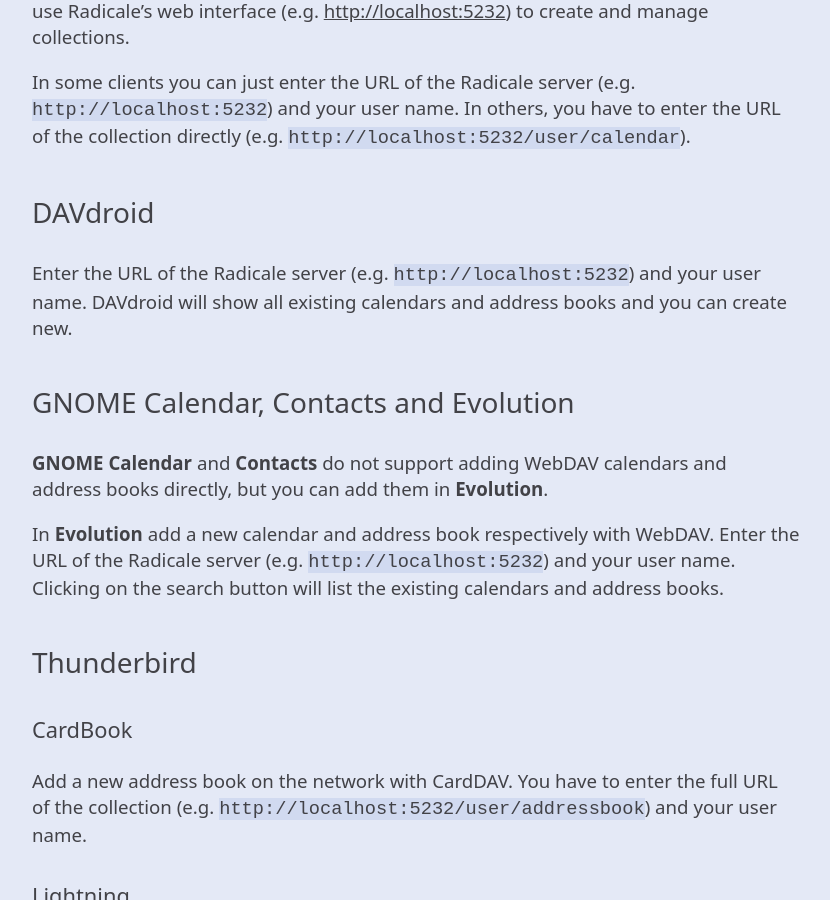
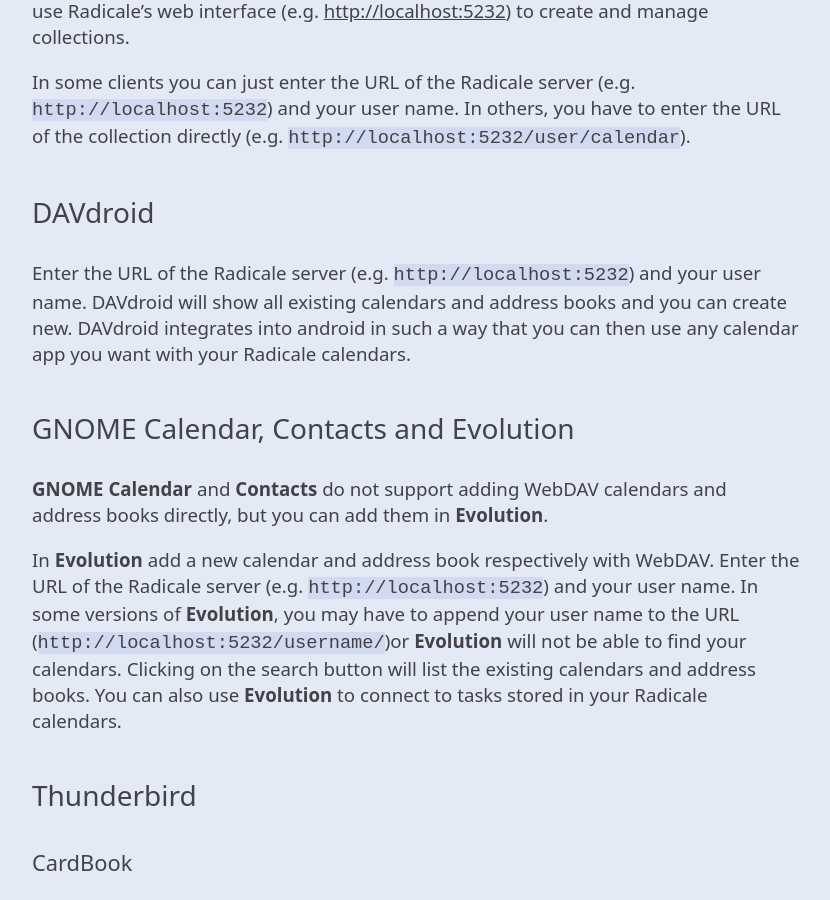
Before and after one commit to Kozea/Radicale, a Jekyll site: the page built from clients.md, in a window 1280 px wide and 900 px high, scrolled down 465 px. Shown: the whole window, without its empty margins (224-1054 px from the left). Built offline with Jekyll 4.4.1, drawn with Linux system fonts in a browser that asks for light colours.

Commit message:
A few additional clarifications
to Android and Evolution client information.

```diff
--- a/clients.md
+++ b/clients.md
@@ -32,7 +32,8 @@
 
 Enter the URL of the Radicale server (e.g. `http://localhost:5232`) and your
 user name. DAVdroid will show all existing calendars and address books and you
-can create new.
+can create new. DAVdroid integrates into android in such a way that you can then
+use any calendar app you want with your Radicale calendars.
 
 ## GNOME Calendar, Contacts and Evolution
 
@@ -41,8 +42,11 @@
 
 In **Evolution** add a new calendar and address book respectively with WebDAV.
 Enter the URL of the Radicale server (e.g. `http://localhost:5232`) and your
-user name. Clicking on the search button will list the existing calendars and
-address books.
+user name. In some versions of **Evolution**, you may have to append your user
+name to the URL (`http://localhost:5232/username/`)or **Evolution** will not be
+able to find your calendars. Clicking on the search button will list the
+existing calendars and address books. You can also use **Evolution** to connect
+to tasks stored in your Radicale calendars.
 
 ## Thunderbird
 
```
